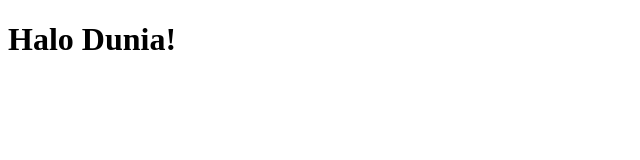
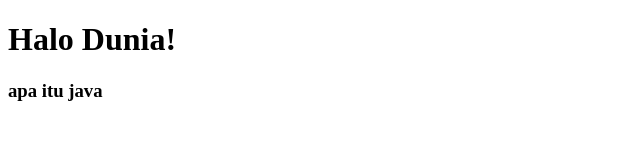
Before and after one commit to goprett/belajargit, a website: page index.html in a window 1280 px wide. Shown: the whole page, without its empty margins (0-640 px from the left). Drawn offline with Linux system fonts and the light colour scheme.

Commit message:
commit pertama

```diff
--- a/index.html
+++ b/index.html
@@ -7,5 +7,6 @@
 </head>
 <body>
   <h1>Halo Dunia!</h1>
+  <h3>apa itu java</h3>
 </body>
 </html>
```
